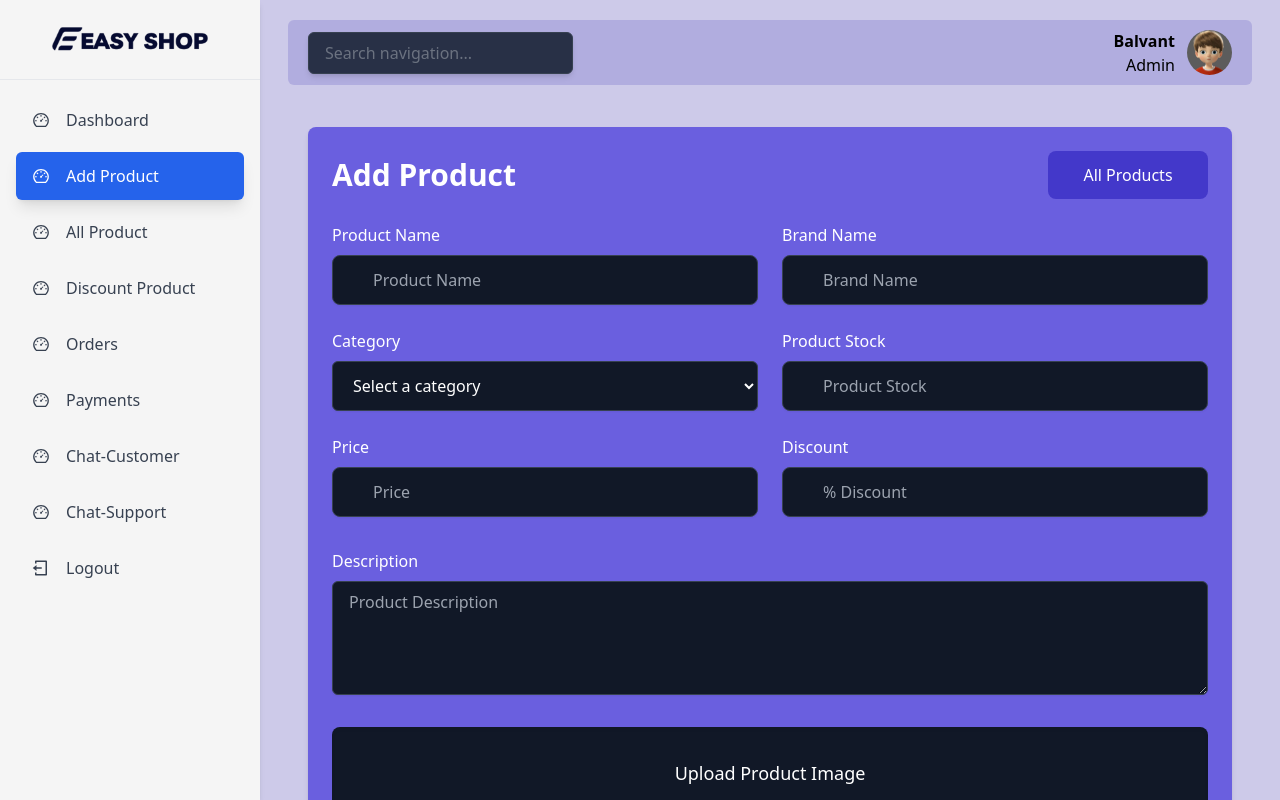
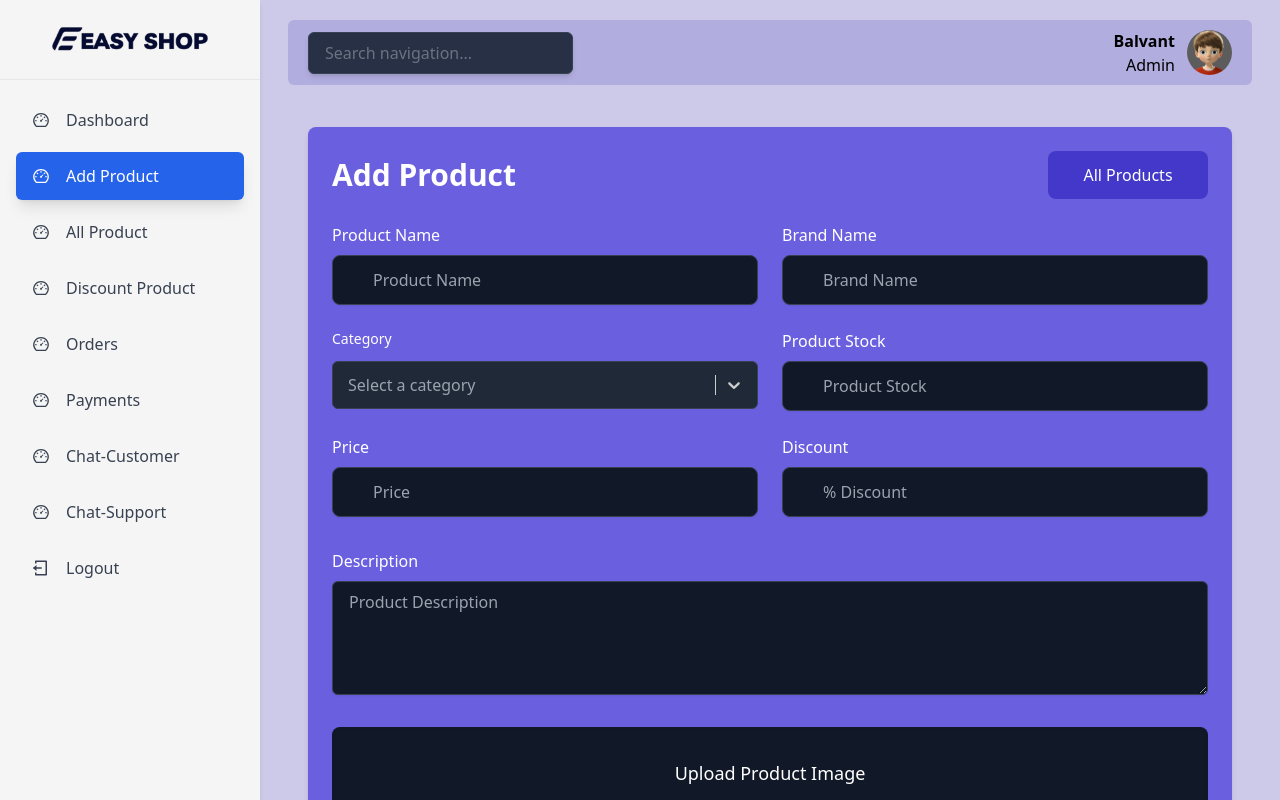
Before and after one commit to Balvant4/ecommerce-app, a React (Vite) app in the folder dashboard/: page /seller/dashboard/add-product in a window 1280 px wide. Shown: the top 800 px of the page. Built offline with nearby package versions, Linux system fonts and the light colour scheme.

Commit message:
Final add product page

```diff
--- a/dashboard/package.json
+++ b/dashboard/package.json
@@ -13,6 +13,7 @@
     "@reduxjs/toolkit": "^2.3.0",
     "apexcharts": "^4.1.0",
     "axios": "^1.7.8",
+    "classnames": "^2.5.1",
     "jwt-decode": "^4.0.0",
     "moment": "^2.30.1",
     "react": "^18.3.1",
--- a/dashboard/src/views/seller/AddProduct.jsx
+++ b/dashboard/src/views/seller/AddProduct.jsx
@@ -1,30 +1,128 @@
-import React from "react";
+import React, { useState } from "react";
+import Select from "react-select";
 import MainButton from "../../components/MainButton";
 import Input from "../../components/Input";
-import SelectField from "../../components/SelectField";
 import TextareaField from "../../components/TextareaField";
 
 function AddProduct() {
-  // Example dynamic category data (could come from backend in the future)
+  // Example dynamic category data
   const books = [
-    { id: 1, category: "History" },
-    { id: 2, category: "Science" },
-    { id: 3, category: "Fiction" },
-    { id: 4, category: "Biography" },
-    { id: 5, category: "Philosophy" },
+    { value: "History", label: "History" },
+    { value: "Science", label: "Science" },
+    { value: "Fiction", label: "Fiction" },
+    { value: "Biography", label: "Biography" },
+    { value: "Philosophy", label: "Philosophy" },
   ];
+
+  const [state, setState] = useState({
+    productname: "",
+    brandname: "",
+    category: null, // Set initial category to null
+    productstock: "",
+    price: "",
+    discount: "",
+    description: "",
+    image: null, // This will hold the image file
+  });
+
+  const handleChange = (e) => {
+    const { name, value } = e.target;
+    setState((prevState) => ({
+      ...prevState,
+      [name]: value,
+    }));
+  };
+
+  const handleSelectChange = (selectedOption) => {
+    setState((prevState) => ({
+      ...prevState,
+      category: selectedOption || null, // Reset category state
+    }));
+  };
+
+  const handleImageChange = (e) => {
+    const file = e.target.files[0]; // Get the selected file
+    setState((prevState) => ({
+      ...prevState,
+      image: file, // Store the file in state
+    }));
+  };
+
+  const handlesubmit = (e) => {
+    e.preventDefault(); // Prevent form submission (page reload)
+    console.log(state); // For debugging: Check what data is being submitted
+
+    // Here, you would send the form data to the server (e.g., an API call)
+
+    // Reset form fields after submission
+    setState({
+      productname: "",
+      brandname: "",
+      category: null, // Reset category
+      productstock: "",
+      price: "",
+      discount: "",
+      description: "",
+      image: null, // Reset image field
+    });
+
+    // Manually reset the file input field
+    document.getElementById("image").value = null;
+  };
+
+  // Custom styles for react-select
+  const customStyles = {
+    control: (provided) => ({
+      ...provided,
+      backgroundColor: "#1f2937", // Tailwind gray-900
+      border: "1px solid #374151", // Tailwind gray-700
+      borderRadius: "0.375rem", // Rounded-lg
+      boxShadow: "none",
+      padding: "5px",
+      color: "white", // Add text color
+      "&:hover": {
+        borderColor: "#4b5563", // Tailwind gray-600
+      },
+    }),
+    menu: (provided) => ({
+      ...provided,
+      backgroundColor: "#1f2937", // Tailwind gray-900
+      borderRadius: "0.375rem",
+      border: "1px solid #374151", // Tailwind gray-700
+    }),
+    option: (provided, state) => ({
+      ...provided,
+      backgroundColor: state.isFocused ? "#374151" : "#1f2937", // Hover gray-700
+      color: "#f9fafb", // Tailwind gray-50
+      cursor: "pointer",
+    }),
+    singleValue: (provided) => ({
+      ...provided,
+      color: "#f9fafb", // Tailwind gray-50 for selected value
+    }),
+    placeholder: (provided) => ({
+      ...provided,
+      color: "#9ca3af", // Tailwind gray-400 for placeholder
+    }),
+    input: (provided) => ({
+      ...provided,
+      color: "#f9fafb", // Tailwind gray-50 for typed text
+    }),
+  };
 
   return (
     <div className="px-6 py-8 sm:px-10 lg:px-12">
       <div className="p-6 rounded-lg bg-chartbgcolor shadow-md">
         {/* Header section */}
         <div className="flex justify-between items-center mb-6">
-          <h1 className="text-3xl font-semibold text-white">Add Product</h1>
-          <MainButton text="All Products" className="w-40" />
+          <h1 className="sm:text-3xl text-xl sm:font-semibold font-bold text-white">
+            Add Product
+          </h1>
+          <MainButton text="All Products" className="sm:w-40 w-32 " />
         </div>
 
         {/* Form section */}
-        <form className="space-y-8">
+        <form className="space-y-8" onSubmit={handlesubmit}>
           {/* Input grid */}
           <div className="grid grid-cols-1 sm:grid-cols-2 gap-6">
             <Input
@@ -33,6 +131,8 @@ function AddProduct() {
               type="text"
               placeholder="Product Name"
               label="Product Name"
+              onChange={handleChange}
+              value={state.productname}
             />
             <Input
               className="border border-gray-700 rounded-lg bg-gray-900 text-white shadow-sm focus:ring-blue-500 focus:border-blue-500"
@@ -40,25 +140,33 @@ function AddProduct() {
               type="text"
               placeholder="Brand Name"
               label="Brand Name"
+              onChange={handleChange}
+              value={state.brandname}
             />
-            <SelectField
-              label="Category"
-              name="category"
-              className="border border-gray-700 rounded-lg bg-gray-900 text-white shadow-sm focus:ring-blue-500 focus:border-blue-500"
-            >
-              <option value="">Select a category</option>
-              {books.map((book) => (
-                <option key={book.id} value={book.category}>
-                  {book.category}
-                </option>
-              ))}
-            </SelectField>
+            <div className="relative">
+              <label className="block text-white text-sm font-medium mb-3">
+                Category
+              </label>
+              <Select
+                options={books}
+                styles={customStyles}
+                onChange={handleSelectChange}
+                placeholder="Select a category"
+                value={
+                  state.category
+                    ? books.find((option) => option.value === state.category)
+                    : null
+                } // Update selected value
+              />
+            </div>
             <Input
               className="border border-gray-700 rounded-lg bg-gray-900 text-white shadow-sm focus:ring-blue-500 focus:border-blue-500"
               name="productstock"
               type="number"
               placeholder="Product Stock"
               label="Product Stock"
+              onChange={handleChange}
+              value={state.productstock}
             />
             <Input
               className="border border-gray-700 rounded-lg bg-gray-900 text-white shadow-sm focus:ring-blue-500 focus:border-blue-500"
@@ -66,6 +174,8 @@ function AddProduct() {
               type="number"
               placeholder="Price"
               label="Price"
+              onChange={handleChange}
+              value={state.price}
             />
             <Input
               className="border border-gray-700 rounded-lg bg-gray-900 text-white shadow-sm focus:ring-blue-500 focus:border-blue-500"
@@ -73,11 +183,15 @@ function AddProduct() {
               type="number"
               placeholder="% Discount"
               label="Discount"
+              onChange={handleChange}
+              value={state.discount}
             />
           </div>
 
           {/* Description field */}
           <TextareaField
+            onChange={handleChange}
+            value={state.description}
             placeholder="Product Description"
             label="Description"
             name="description"
@@ -97,6 +211,7 @@ function AddProduct() {
               id="image"
               name="image"
               className="text-sm text-gray-300 bg-transparent border border-gray-500 rounded-lg p-2 focus:outline-none focus:ring-2 focus:ring-blue-500 focus:border-blue-500 cursor-pointer hover:border-blue-300"
+              onChange={handleImageChange}
             />
           </div>
 
```
Also changed, not shown: 1 other file (tests, documents, lock files or other folders).
